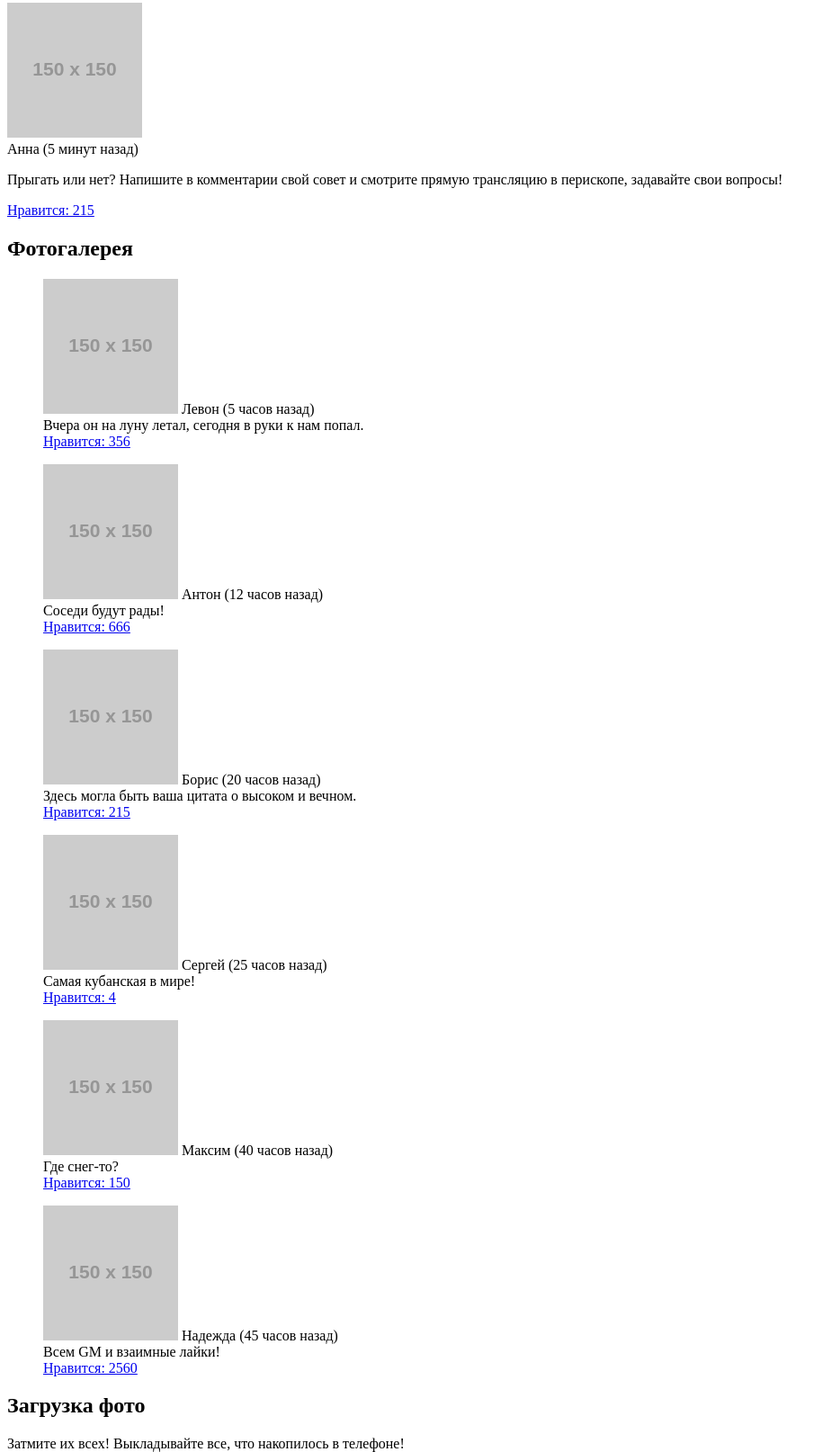
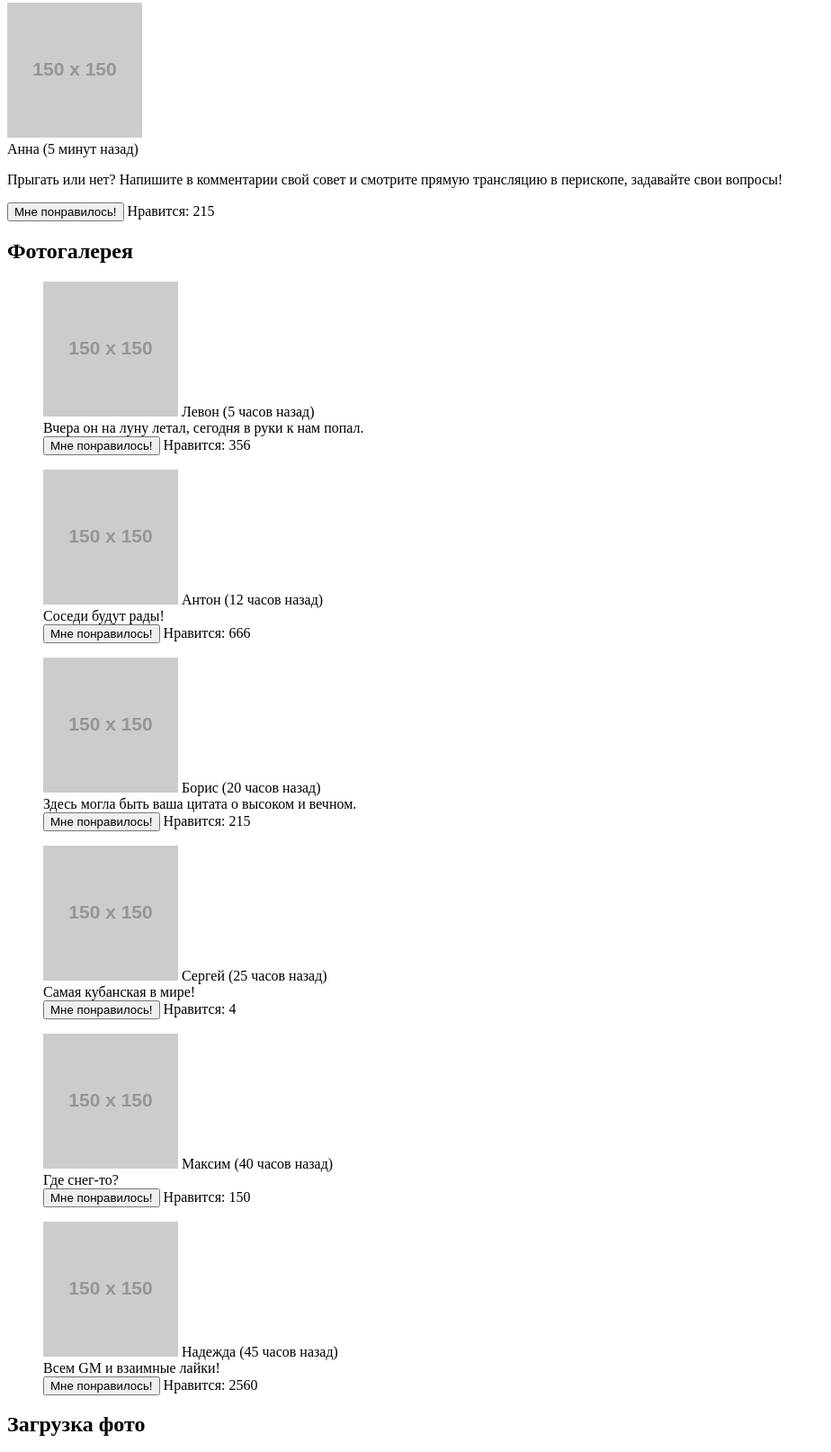
Before and after one commit to georgylazarev/1338907-pink-20, a website: page source/photo.html in a window 1280 px wide. Shown: the part 433-2047 px from the top of the page at 90% size, without its empty margins (0-924 px from the left). Drawn offline with Linux system fonts and the light colour scheme; placeholder pictures from the web are drawn by us.

Commit message:
изменил блок лайков в фото

```diff
--- a/source/photo.html
+++ b/source/photo.html
@@ -42,7 +42,14 @@
             <span class="panorama__author">Анна</span>
             <time class="panorama__time-ago">(5 минут назад)</time>
             <p class="panorama__photo-description">Прыгать или нет? Напишите в комментарии свой совет и смотрите прямую трансляцию в перископе, задавайте свои вопросы!</p>
-            <a class="panorama__likes" href="#">Нравится: 215</a>
+
+            <div class="panorama__likes-block">
+              <button class="panorama__like-button" type="button">
+                <span class="visually-hidden">Мне понравилось!</span>
+              </button>
+              <span class="panorama__likes-count" href="#">Нравится: 215</span>
+            </div>
+
           </div>
         </article>
       </section>
@@ -58,7 +65,14 @@
             <figcaption class="gallery__photo-description">
               Вчера он на луну летал, сегодня в руки к нам попал.
             </figcaption>
-            <a class="gallery__likes" href="#">Нравится: 356</a>
+
+            <div class="gallery__likes-block">
+              <button class="gallery__like-button" type="button">
+                <span class="visually-hidden">Мне понравилось!</span>
+              </button>
+              <span class="gallery__likes-count" href="#">Нравится: 356</span>
+            </div>
+
           </figure>
         </article>
 
@@ -70,7 +84,14 @@
             <figcaption class="gallery__photo-description">
               Соседи будут рады!
             </figcaption>
-            <a class="gallery__likes" href="#">Нравится: 666</a>
+
+            <div class="gallery__likes-block">
+              <button class="gallery__like-button" type="button">
+                <span class="visually-hidden">Мне понравилось!</span>
+              </button>
+              <span class="gallery__likes-count" href="#">Нравится: 666</span>
+            </div>
+
           </figure>
         </article>
 
@@ -82,7 +103,14 @@
             <figcaption class="gallery__photo-description">
               Здесь могла быть ваша цитата о высоком и вечном.
             </figcaption>
-            <a class="gallery__likes" href="#">Нравится: 215</a>
+
+            <div class="gallery__likes-block">
+              <button class="gallery__like-button" type="button">
+                <span class="visually-hidden">Мне понравилось!</span>
+              </button>
+              <span class="gallery__likes-count" href="#">Нравится: 215</span>
+            </div>
+
           </figure>
         </article>
 
@@ -94,7 +122,14 @@
             <figcaption class="gallery__photo-description">
               Самая кубанская в мире!
             </figcaption>
-            <a class="gallery__likes" href="#">Нравится: 4</a>
+
+            <div class="gallery__likes-block">
+              <button class="gallery__like-button" type="button">
+                <span class="visually-hidden">Мне понравилось!</span>
+              </button>
+              <span class="gallery__likes-count" href="#">Нравится: 4</span>
+            </div>
+
           </figure>
         </article>
 
@@ -106,7 +141,14 @@
             <figcaption class="gallery__photo-description">
               Где снег-то?
             </figcaption>
-            <a class="gallery__likes" href="#">Нравится: 150</a>
+
+            <div class="gallery__likes-block">
+              <button class="gallery__like-button" type="button">
+                <span class="visually-hidden">Мне понравилось!</span>
+              </button>
+              <span class="gallery__likes-count" href="#">Нравится: 150</span>
+            </div>
+
           </figure>
         </article>
 
@@ -118,7 +160,14 @@
             <figcaption class="gallery__photo-description">
               Всем GM и взаимные лайки!
             </figcaption>
-            <a class="gallery__likes" href="#">Нравится: 2560</a>
+
+            <div class="gallery__likes-block">
+              <button class="gallery__like-button" type="button">
+                <span class="visually-hidden">Мне понравилось!</span>
+              </button>
+              <span class="gallery__likes-count" href="#">Нравится: 2560</span>
+            </div>
+
           </figure>
         </article>
 
```
